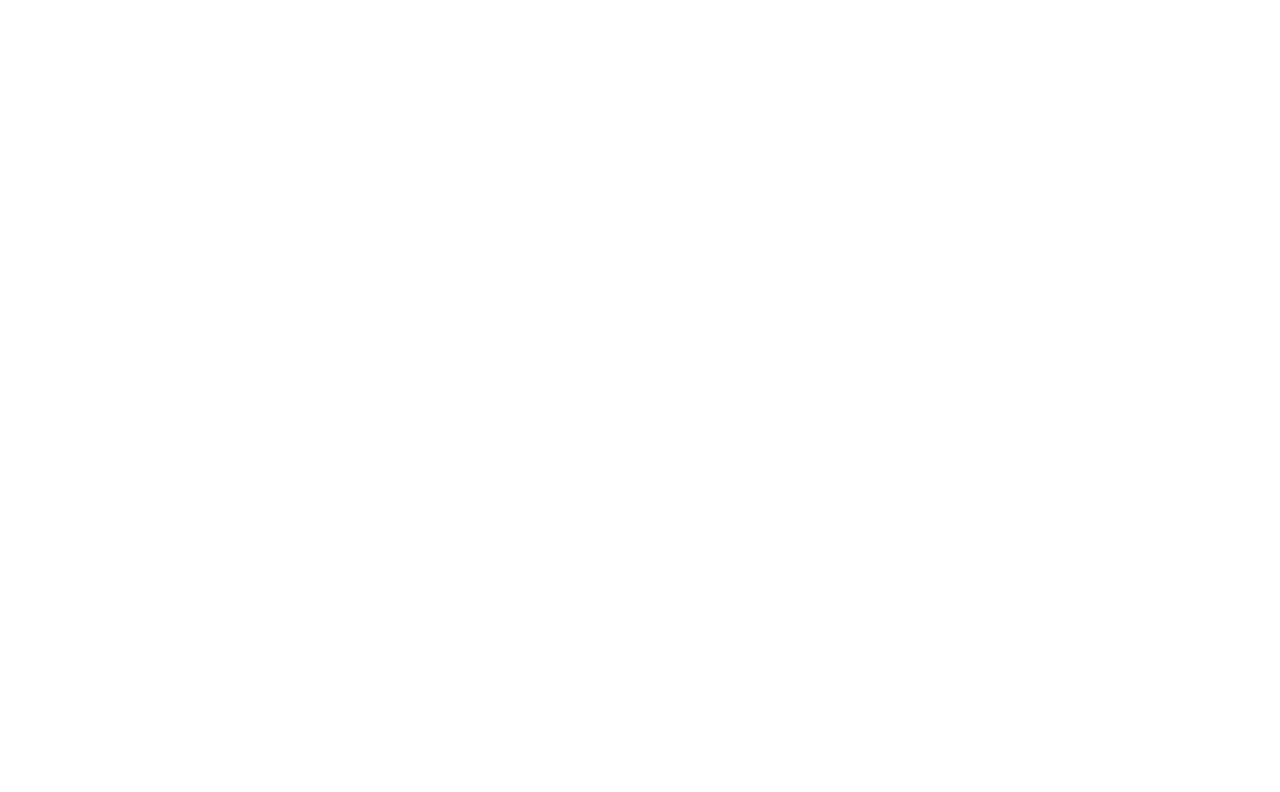
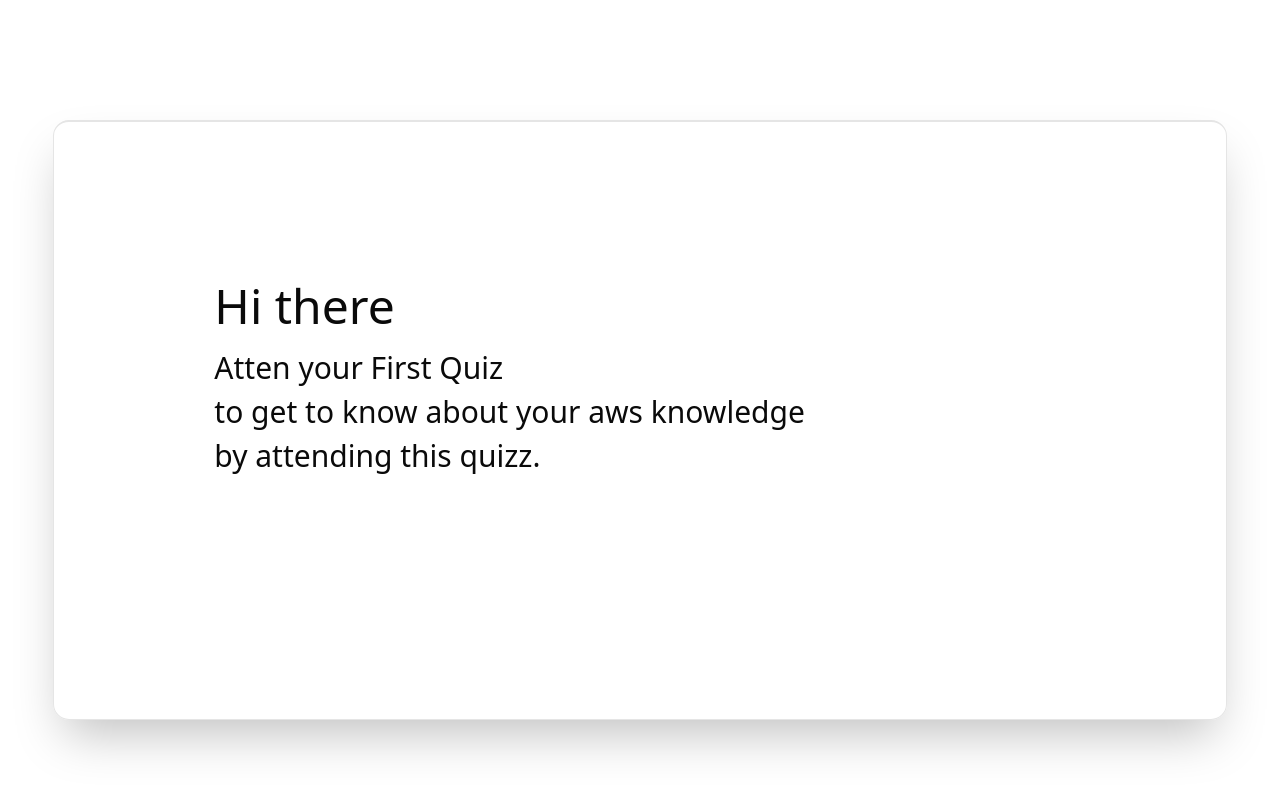
Before and after one commit to NAVIN0507/s3quiz, a Next.js app: page / in a window 1280 px wide. Shown: the top 792 px of the page. Built offline with nearby package versions, Linux system fonts and the light colour scheme; a web font is replaced by a local one.

Commit message:
added landing page

```diff
--- a/app/globals.css
+++ b/app/globals.css
@@ -120,3 +120,7 @@
     @apply bg-background text-foreground;
   }
 }
+
+.landing-layout{
+  @apply  mx-auto my-auto mt-[120px] border border-t-2 flex w-11/12 h-[600px] rounded-2xl shadow-2xl
+}
--- a/app/layout.tsx
+++ b/app/layout.tsx
@@ -20,7 +20,7 @@ export default function RootLayout({
   return (
     <html lang="en">
       <body
-        className={`${monosans.className} antialiased`}
+        className={`${monosans.variable} antialiased`}
       >
         {children}
       </body>
--- a/app/page.tsx
+++ b/app/page.tsx
@@ -1,9 +1,19 @@
+"use client"
 import Image from "next/image";
-
+import {motion} from "framer-motion"
 export default function Home() {
   return (
-   <section>
-
+   <section className="landing-layout">
+    <motion.div>
+      <div className="items-center p-40 flex-row flex justify-between">
+        <div className="flex flex-col">
+        <h1 className="text-5xl">Hi there</h1>
+        <h1 className="mt-5 text-3xl">Atten your First Quiz</h1>
+        <h1 className="text-3xl mt-2">to get to know about your aws knowledge</h1>
+        <h1 className="text-3xl mt-2">by attending this quizz.</h1>
+        </div>
+      </div>
+    </motion.div>
    </section>
   );
 }
```
